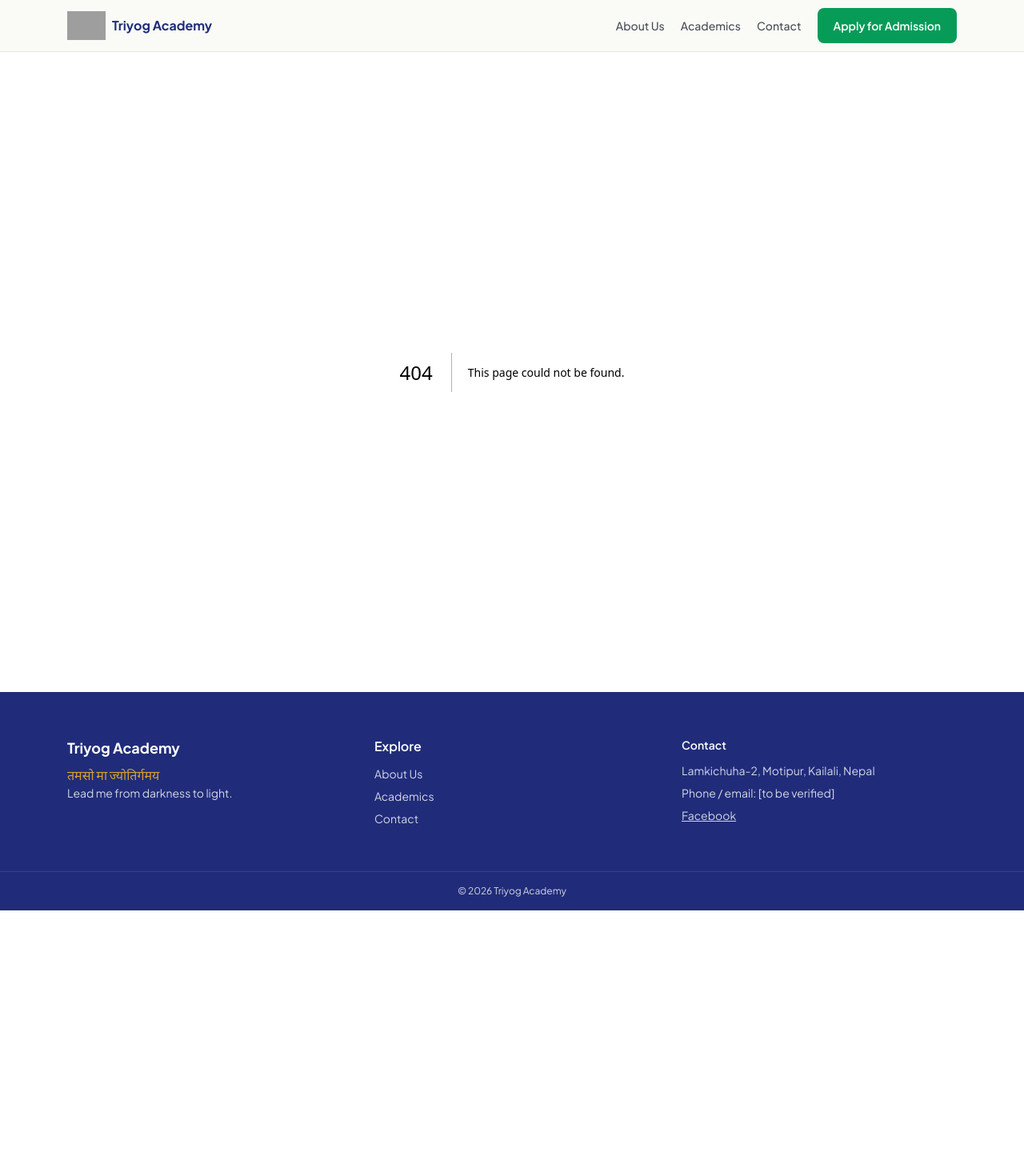
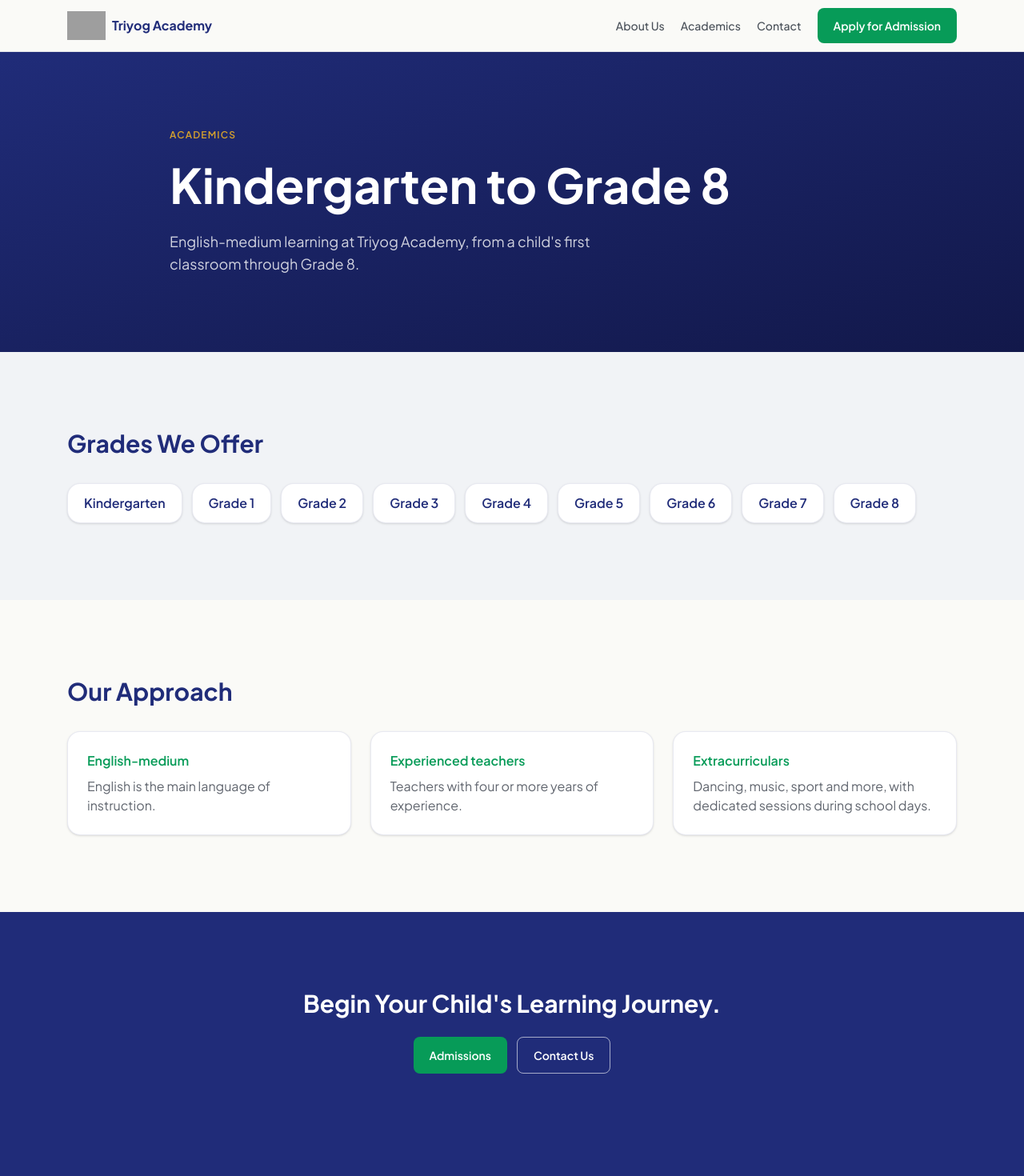
Before and after one commit to trachit/TriyogAcademy, a Next.js app: page /academics in a window 1280 px wide. Before the commit this address had no page. Shown: the top 1470 px of the page at 80% size. Before the commit the page ends 1138 px from the top, so only its background shows below. Built offline with nearby package versions, Linux system fonts and the light colour scheme; grey boxes are pictures that could not be loaded.

Commit message:
Academics page with metadata and sections

```diff
--- /dev/null
+++ b/src/app/academics/page.tsx
@@ -0,0 +1,63 @@
+import type { Metadata } from "next";
+import Link from "next/link";
+
+export const metadata: Metadata = {
+  title: "Academics",
+  description: "Academics at Triyog Academy, Kailali: Kindergarten to Grade 8, English-medium instruction.",
+  alternates: { canonical: "/academics" },
+};
+
+const grades = ["Kindergarten", ...Array.from({ length: 8 }, (_, i) => `Grade ${i + 1}`)];
+const strengths = [
+  ["English-medium", "English is the main language of instruction."],
+  ["Experienced teachers", "Teachers with four or more years of experience."],
+  ["Extracurriculars", "Dancing, music, sport and more, with dedicated sessions during school days."],
+];
+
+// Alternate backgrounds come from `even:bg-mist` (the hero is section 1).
+const Section = ({ title, children }: { title: string; children: React.ReactNode }) => (
+  <section className="band even:bg-mist">
+    <div className="wrap">
+      <h2 className="mb-8 text-3xl font-bold text-navy">{title}</h2>
+      {children}
+    </div>
+  </section>
+);
+
+export default function Academics() {
+  return (
+    <>
+      <section className="bg-gradient-to-br from-navy to-[#12184a] text-white">
+        <div className="wrap band fade max-w-4xl">
+          <p className="eyebrow">Academics</p>
+          <h1 className="mt-4 text-4xl font-bold leading-tight md:text-6xl">Kindergarten to Grade 8</h1>
+          <p className="mt-5 max-w-xl text-lg text-white/80">English-medium learning at Triyog Academy, from a child&apos;s first classroom through Grade 8.</p>
+        </div>
+      </section>
+
+      <Section title="Grades We Offer">
+        <ul className="flex flex-wrap gap-3">
+          {grades.map((g) => <li key={g} className="card px-5 py-3 font-semibold text-navy">{g}</li>)}
+        </ul>
+      </Section>
+
+      <Section title="Our Approach">
+        <div className="grid gap-6 md:grid-cols-3">
+          {strengths.map(([t, d]) => (
+            <article key={t} className="card"><h3 className="font-semibold text-green">{t}</h3><p className="mt-2 text-ink/70">{d}</p></article>
+          ))}
+        </div>
+      </Section>
+
+      <section className="band bg-navy text-center text-white">
+        <div className="wrap">
+          <h2 className="text-3xl font-bold">Begin Your Child&apos;s Learning Journey.</h2>
+          <div className="mt-6 flex flex-wrap justify-center gap-3">
+            <Link href="/admissions" className="btn-primary">Admissions</Link>
+            <Link href="/contact" className="btn-outline">Contact Us</Link>
+          </div>
+        </div>
+      </section>
+    </>
+  );
+}
```
